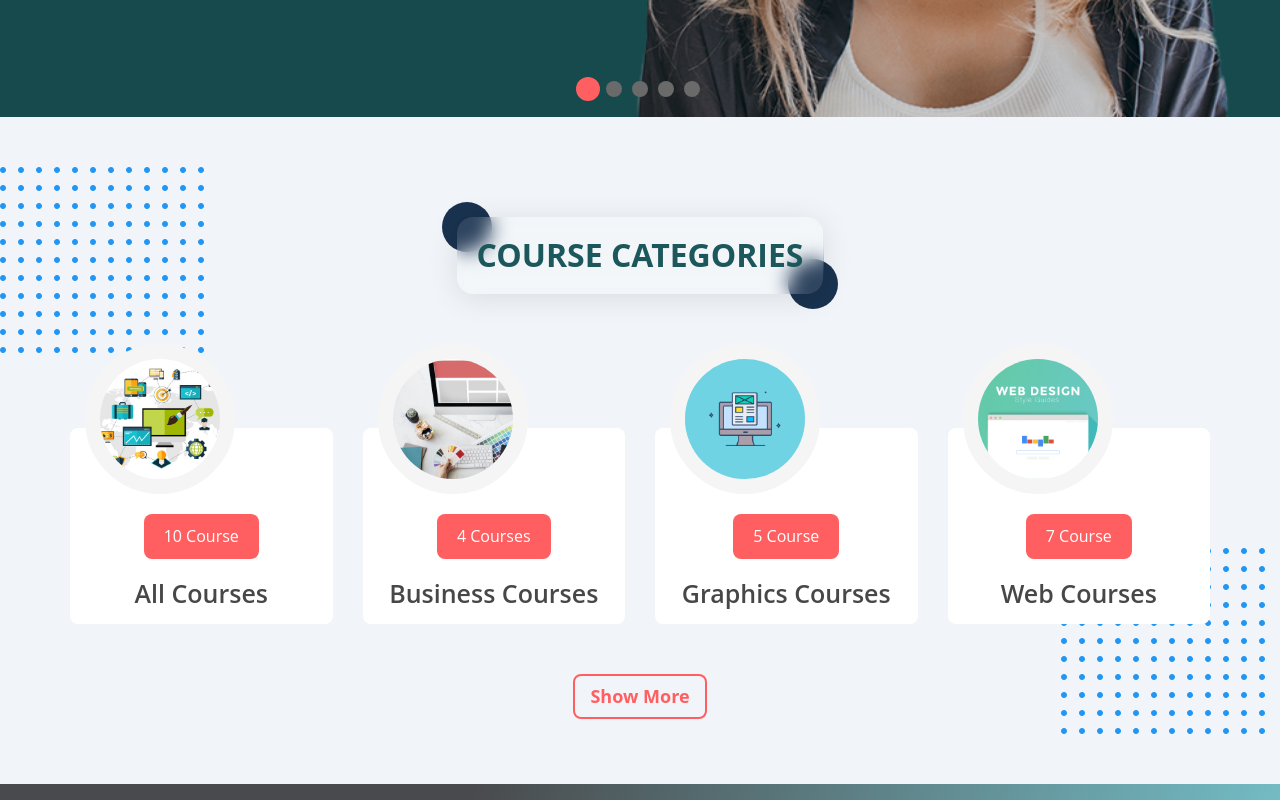
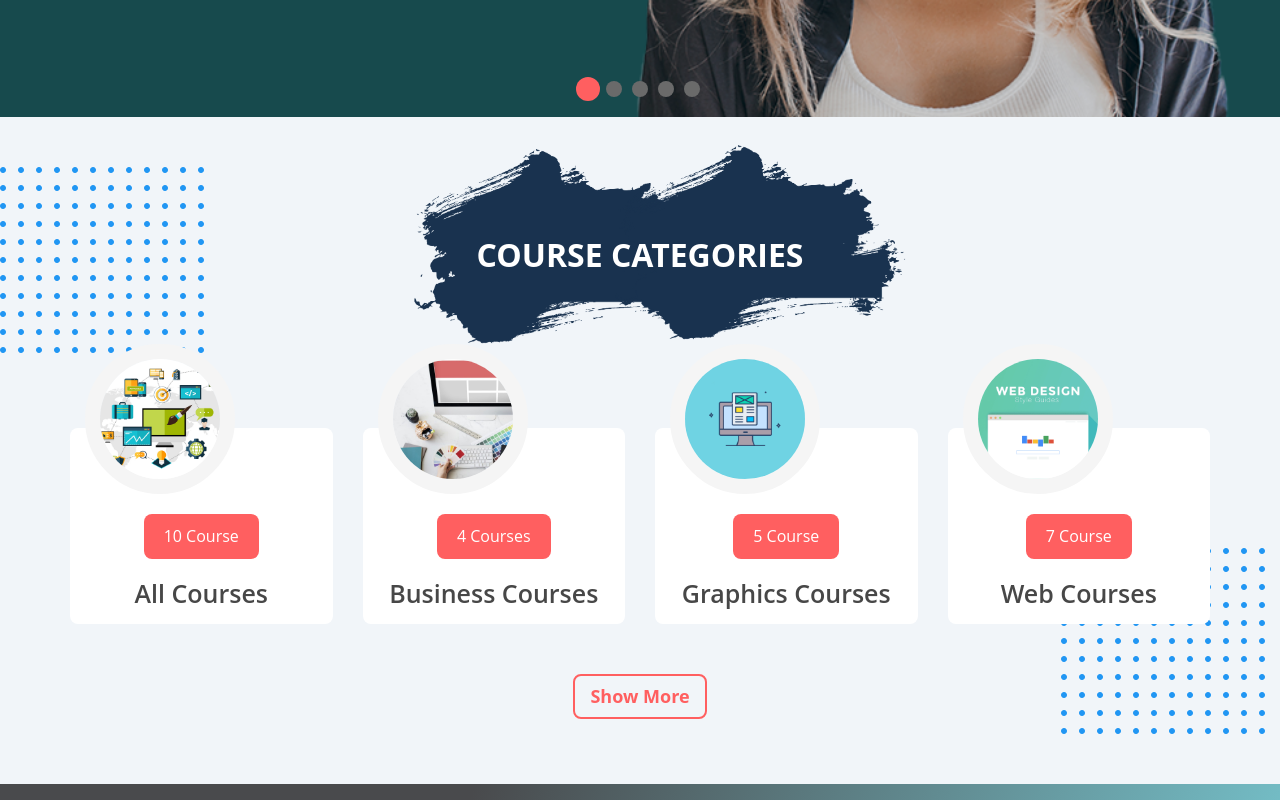
Before and after one commit to AhmedDoban/academic-management-system, a React (Create React App) app: page / in a window 1280 px wide. Shown: the part 680-1480 px from the top of the page. Built offline with nearby package versions, Linux system fonts and the light colour scheme.

Commit message:
update main title

```diff
--- a/src/assets/css/style.css
+++ b/src/assets/css/style.css
@@ -159,40 +159,31 @@ body {
 }
 .main-titel .div-circle {
   position: absolute;
-  background-color: var(--dark-blue);
-  width: 50px;
-  height: 50px;
-  border-radius: 50%;
+  background-image: url("../img/brush-wrap.png");
+  background-size: contain;
+  background-repeat: no-repeat;
+  width: 100%;
+  height: 180px;
   z-index: -1;
-}
+  transition: var(--main-transition);
+}
+
 .main-titel .div-circle:first-child {
   top: 0;
   left: 0;
-  transform: translate(-30%, -30%);
+  transform: translate(-5%, -35%) scale(1.2);
 }
 .main-titel .div-circle:nth-child(2) {
   bottom: 0;
   right: 0;
-  transform: translate(30%, 30%);
+  transform: translate(50%, 20%) scale(1.2);
+  animation-delay: 3s;
 }
 .main-titel span {
   position: relative;
   z-index: 9;
   text-align: center;
-  color: var(--main-page-color);
-}
-.main-titel::before {
-  position: absolute;
-  content: "";
-  width: 100%;
-  height: 100%;
-  top: 0;
-  background: rgba(255, 255, 255, 0.1);
-  border-radius: 16px;
-  box-shadow: 0 4px 30px rgba(0, 0, 0, 0.1);
-  backdrop-filter: blur(9.4px);
-  -webkit-backdrop-filter: blur(9.4px);
-  z-index: 1;
+  color: #fff;
 }
 .main-titel + p {
   text-align: center;
@@ -211,7 +202,11 @@ body {
     font-size: 18px;
     margin-bottom: 15px;
   }
-}
+  .main-titel .div-circle {
+    height: 120px;
+  }
+}
+
 /*ــــــــــــــــــــــــــــــــــــــــــــــــــــــــــ
 # input General
 ــــــــــــــــــــــــــــــــــــــــــــــــــــــــــــ*/
```
Also changed, not shown: src/assets/img/brush-wrap.png (added).
